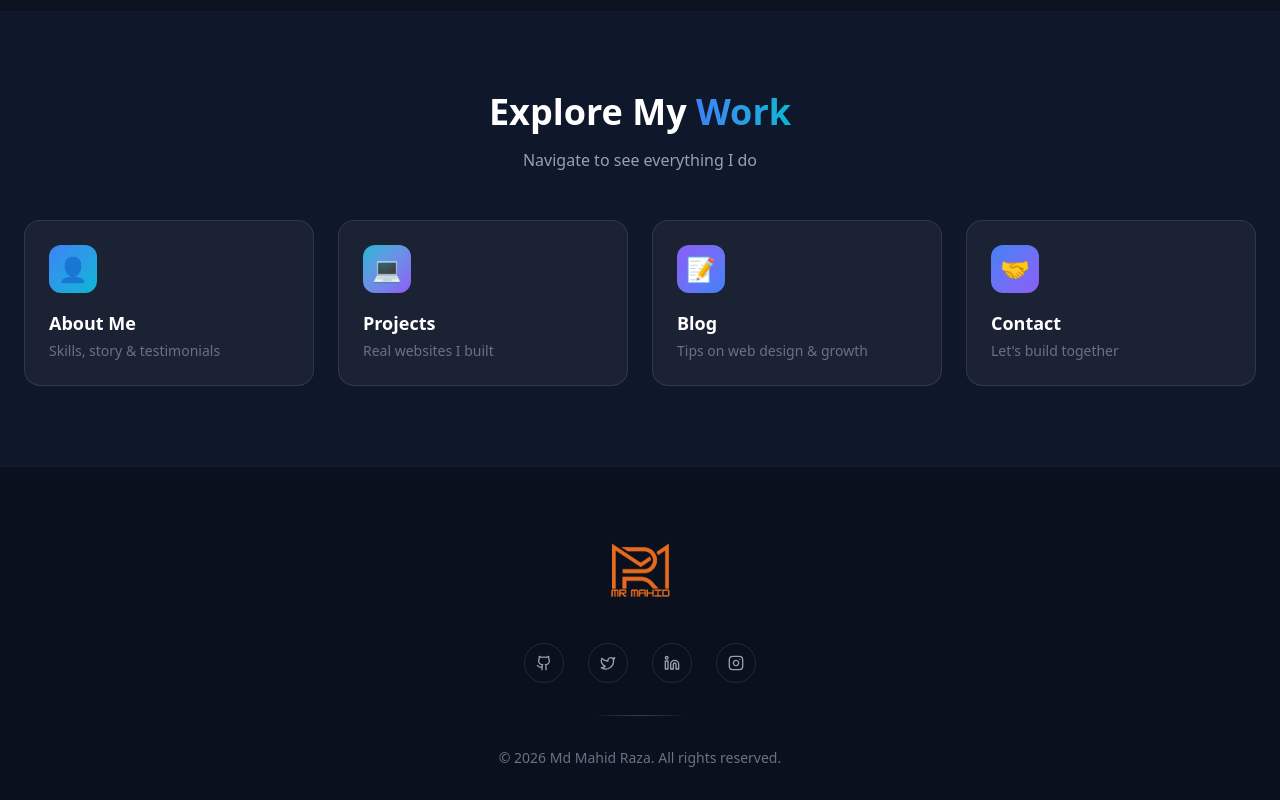
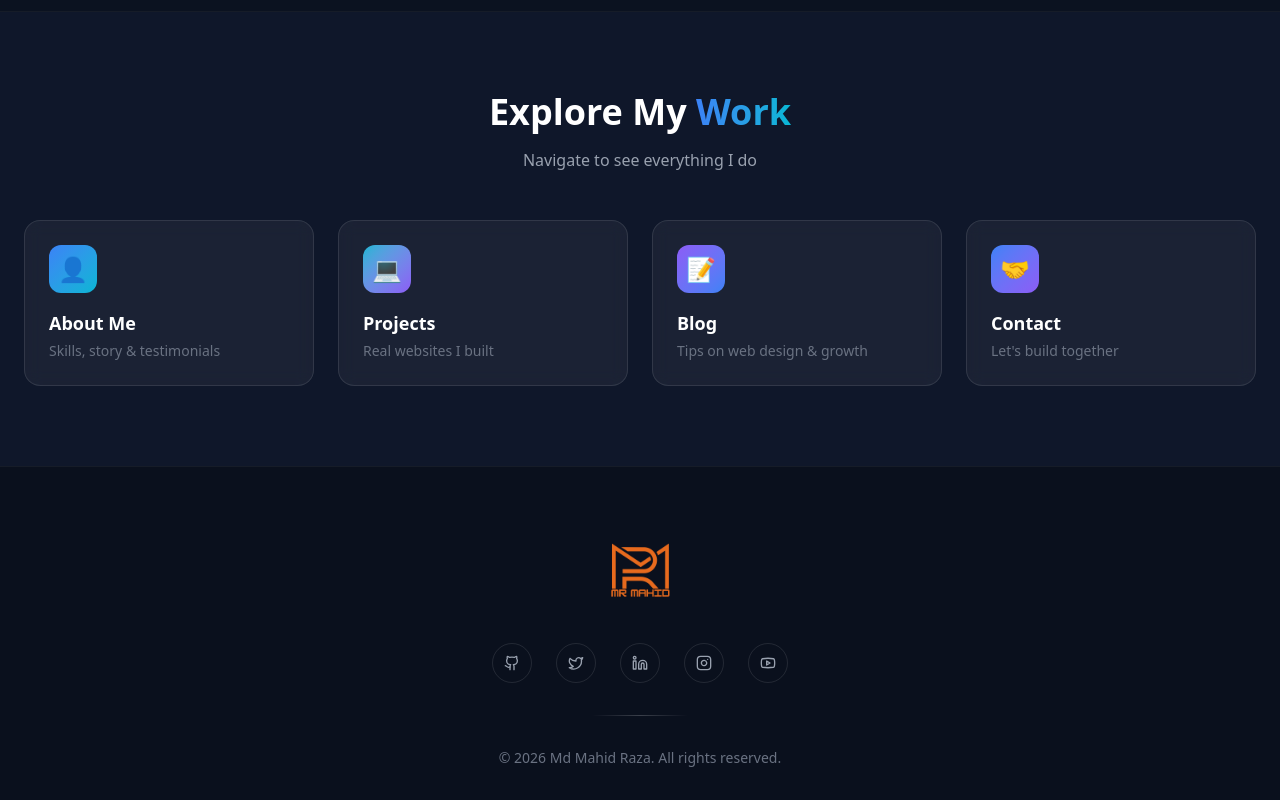
Before and after one commit to mrmahid141528/mrmahid-webportfolio, a Next.js app: page / in a window 1280 px wide. Shown: the part 1228-2028 px from the top of the page. Built offline with nearby package versions, Linux system fonts and the light colour scheme; grey boxes are pictures that could not be loaded.

Commit message:
Add YouTube social link to Footer

```diff
--- a/src/components/ui/Footer.tsx
+++ b/src/components/ui/Footer.tsx
@@ -1,4 +1,4 @@
-import { Github, Twitter, Linkedin, Instagram } from 'lucide-react';
+import { Github, Twitter, Linkedin, Instagram, Youtube } from 'lucide-react';
 import Image from 'next/image';
 
 export default function Footer() {
@@ -27,6 +27,7 @@ export default function Footer() {
                             { icon: Twitter, href: "#" },
                             { icon: Linkedin, href: "#" },
                             { icon: Instagram, href: "https://www.instagram.com/mrmahid141?igsh=MTg5djc3ZWs2dmYwcw==" },
+                            { icon: Youtube, href: "https://youtube.com/@mrmahid9783?si=r8r7FMEK5W4v171R" },
                         ].map((social, index) => {
                             const Icon = social.icon;
                             return (
```
